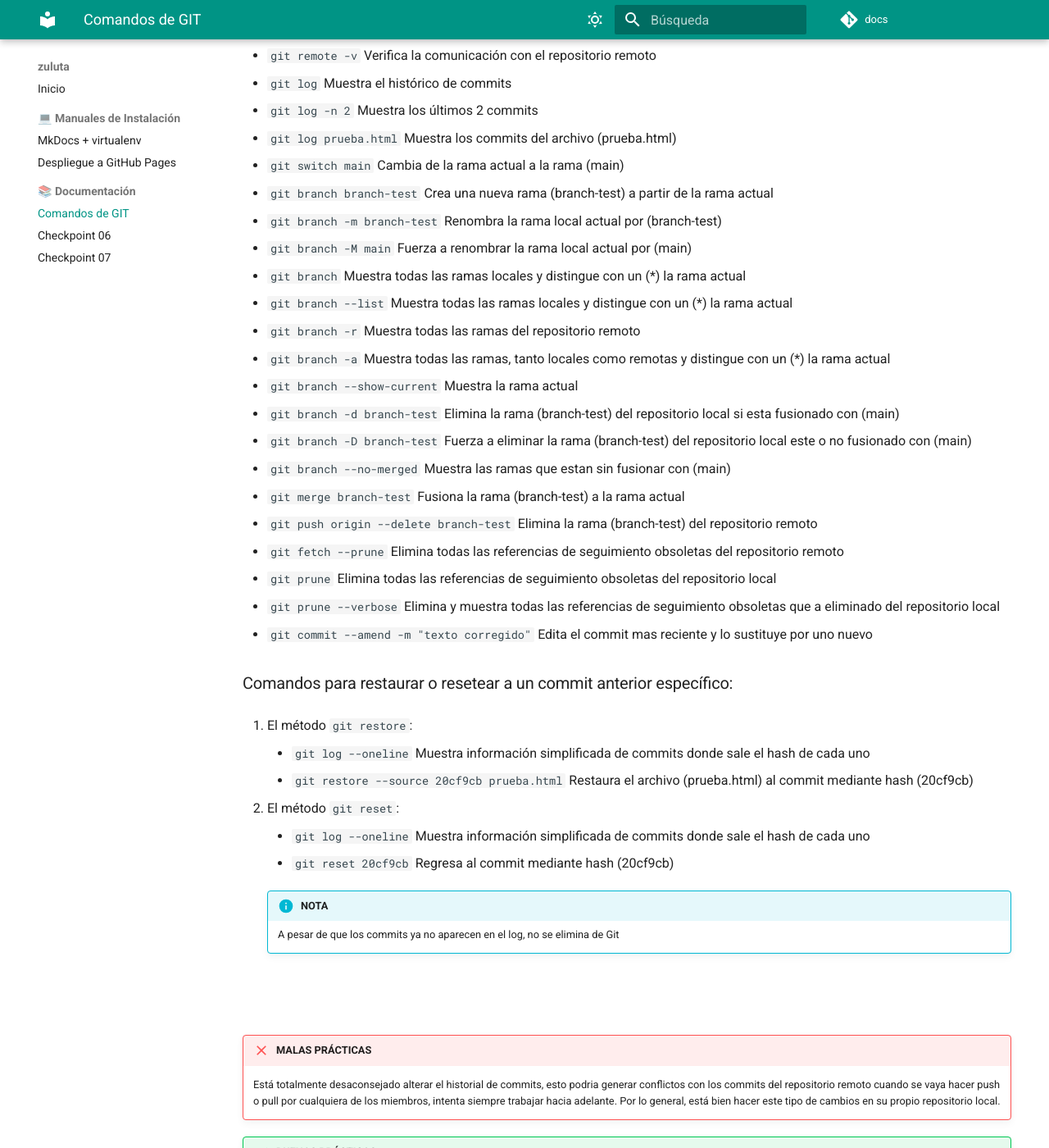
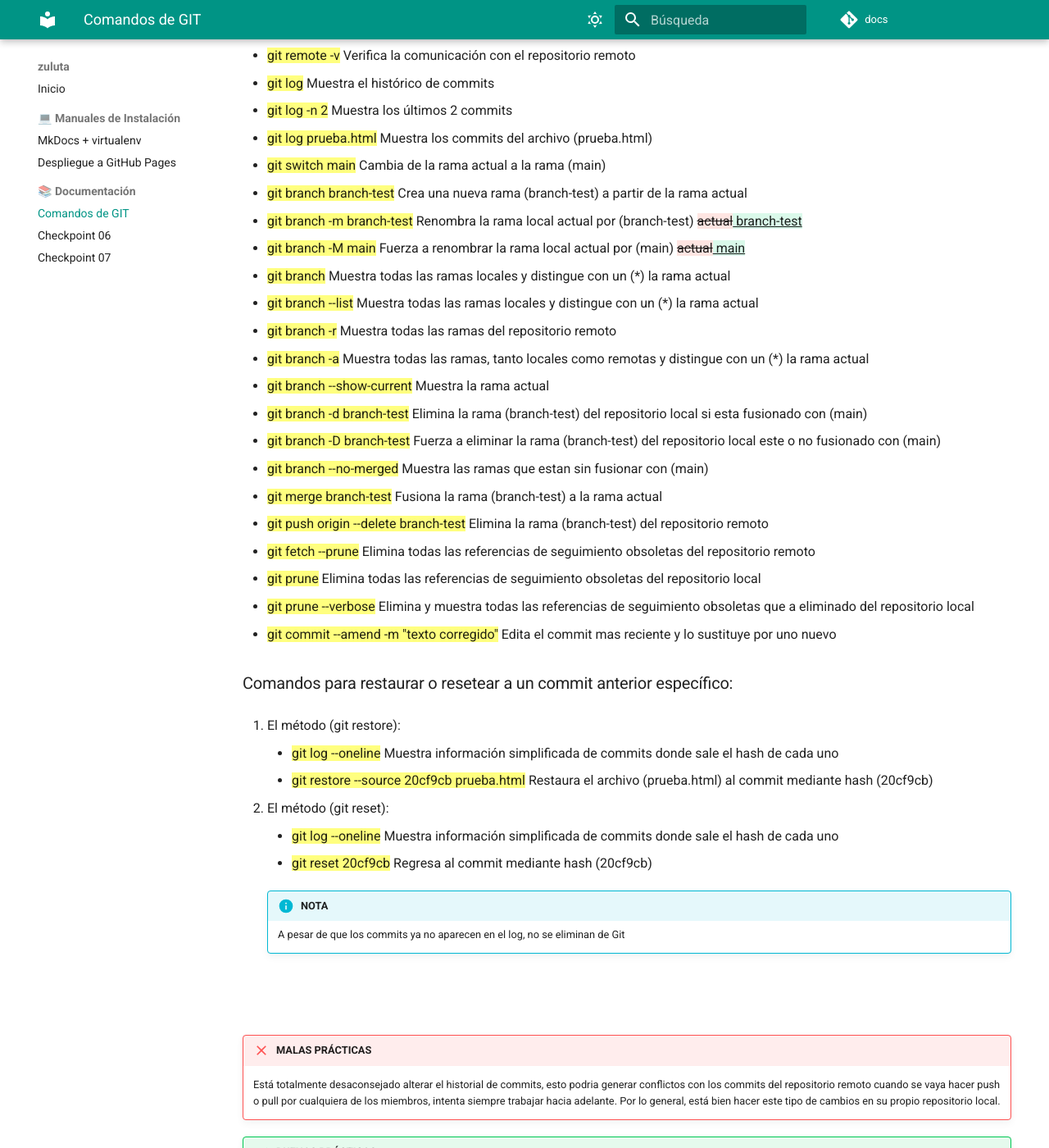
Before and after one commit to zuluta/docs, an MkDocs documentation site: the page built from docs/comandos_git.md, in a window 1280 px wide and 1400 px high, scrolled down 918 px. Shown: the whole window at 82% size. Built offline with MkDocs 1.6.1 and Material for MkDocs 9.7.7, drawn with Linux system fonts in a browser that asks for light colours; comment, search, counter and statistics services are not loaded; some of the changed text lies outside the part shown.

Commit message:
actualizar contenido

```diff
--- a/docs/comandos_git.md
+++ b/docs/comandos_git.md
@@ -8,68 +8,68 @@ hide:
 
 ### Comandos básicos para trabajar en localhost:
 
-  - `git init` Iniciar GIT
-  - `git add .` Agrega todos los archivos al GIT
-  - `git commit -m "primer commit"` Agrega un commit
+  - ==git init== Iniciar GIT
+  - ==git add .== Agrega todos los archivos al GIT
+  - ==git commit -m "primer commit"== Agrega un commit
 
 ### Comandos para sincrinizar por primera vez GIT con GitHub desde terminal de VSCode:
 
-  - `git init` Iniciar GIT
-  - `git config --global user.name "Your_Name"` Usuario de GitHub
-  - `git config --global user.email "you@example.com"` Email de GitHub
+  - ==git init== Iniciar GIT
+  - ==git config --global user.name "Your_Name"== Usuario de GitHub
+  - ==git config --global user.email "you@example.com"== Email de GitHub
 
 ### Comandos basicos para subir nuestro proyecto localhost al repositorio de GitHub:
 
-  - `git init` Iniciar GIT
-  - `git add .` Agrega todos los archivos al GIT
-  - `git commit -m "primer commit"` Agrega un commit
-  - `git branch -M main` Fuerza a renombrar la rama local actual por (main)
-  - `git remote add origin https://github.com/usuario/mi_repositorio.git` Asigna url del repositorio GitHub
-  - `git remote -v` Verifica la comunicación con el repositorio remoto
-  - `git status` Muestra el estado de los procesos GIT
-  - `git push -u origin main` Sube los archivos a la rama main de GitHub
+  - ==git init== Iniciar GIT
+  - ==git add .== Agrega todos los archivos al GIT
+  - ==git commit -m "primer commit"== Agrega un commit
+  - ==git branch -M main== Fuerza a renombrar la rama local actual por (main) {~~actual~> main~~}
+  - ==git remote add origin https://github.com/usuario/mi_repositorio.git== Asigna url del repositorio GitHub
+  - ==git remote -v== Verifica la comunicación con el repositorio remoto
+  - ==git status== Muestra el estado de los procesos GIT
+  - ==git push -u origin main== Sube los archivos a la rama main remoto de GitHub
 
 ### Comandos útiles:
 
-  - `git status` Muestra el estado de los procesos GIT
-  - `git add ejemplo.html` Agrega los archivos indibidualmente al GIT
-  - `git remote -v` Verifica la comunicación con el repositorio remoto
-  - `git log` Muestra el histórico de commits
-  - `git log -n 2` Muestra los últimos 2 commits
-  - `git log prueba.html` Muestra los commits del archivo (prueba.html)
-  - `git switch main` Cambia de la rama actual a la rama (main)
-  - `git branch branch-test` Crea una nueva rama (branch-test) a partir de la rama actual
-  - `git branch -m branch-test` Renombra la rama local actual por (branch-test)
-  - `git branch -M main` Fuerza a renombrar la rama local actual por (main)
-  - `git branch` Muestra todas las ramas locales y distingue con un (*) la rama actual
-  - `git branch --list` Muestra todas las ramas locales y distingue con un (*) la rama actual
-  - `git branch -r` Muestra todas las ramas del repositorio remoto
-  - `git branch -a` Muestra todas las ramas, tanto locales como remotas y distingue con un (*) la rama actual
-  - `git branch --show-current` Muestra la rama actual
-  - `git branch -d branch-test` Elimina la rama (branch-test) del repositorio local si esta fusionado con (main)
-  - `git branch -D branch-test` Fuerza a eliminar la rama (branch-test) del repositorio local este o no fusionado con (main)
-  - `git branch --no-merged` Muestra las ramas que estan sin fusionar con (main)
-  - `git merge branch-test` Fusiona la rama (branch-test) a la rama actual
-  - `git push origin --delete branch-test` Elimina la rama (branch-test) del repositorio remoto
-  - `git fetch --prune` Elimina todas las referencias de seguimiento obsoletas del repositorio remoto
-  - `git prune` Elimina todas las referencias de seguimiento obsoletas del repositorio local
-  - `git prune --verbose` Elimina y muestra todas las referencias de seguimiento obsoletas que a eliminado del repositorio local
-  - `git commit --amend -m "texto corregido"` Edita el commit mas reciente y lo sustituye por uno nuevo
+  - ==git status== Muestra el estado de los procesos GIT
+  - ==git add ejemplo.html== Agrega los archivos indibidualmente al GIT
+  - ==git remote -v== Verifica la comunicación con el repositorio remoto
+  - ==git log== Muestra el histórico de commits
+  - ==git log -n 2== Muestra los últimos 2 commits
+  - ==git log prueba.html== Muestra los commits del archivo (prueba.html)
+  - ==git switch main== Cambia de la rama actual a la rama (main)
+  - ==git branch branch-test== Crea una nueva rama (branch-test) a partir de la rama actual
+  - ==git branch -m branch-test== Renombra la rama local actual por (branch-test) {~~actual~> branch-test~~}
+  - ==git branch -M main== Fuerza a renombrar la rama local actual por (main) {~~actual~> main~~}
+  - ==git branch== Muestra todas las ramas locales y distingue con un (*) la rama actual
+  - ==git branch --list== Muestra todas las ramas locales y distingue con un (*) la rama actual
+  - ==git branch -r== Muestra todas las ramas del repositorio remoto
+  - ==git branch -a== Muestra todas las ramas, tanto locales como remotas y distingue con un (*) la rama actual
+  - ==git branch --show-current== Muestra la rama actual
+  - ==git branch -d branch-test== Elimina la rama (branch-test) del repositorio local si esta fusionado con (main)
+  - ==git branch -D branch-test== Fuerza a eliminar la rama (branch-test) del repositorio local este o no fusionado con (main)
+  - ==git branch --no-merged== Muestra las ramas que estan sin fusionar con (main)
+  - ==git merge branch-test== Fusiona la rama (branch-test) a la rama actual
+  - ==git push origin --delete branch-test== Elimina la rama (branch-test) del repositorio remoto
+  - ==git fetch --prune== Elimina todas las referencias de seguimiento obsoletas del repositorio remoto
+  - ==git prune== Elimina todas las referencias de seguimiento obsoletas del repositorio local
+  - ==git prune --verbose== Elimina y muestra todas las referencias de seguimiento obsoletas que a eliminado del repositorio local
+  - ==git commit --amend -m "texto corregido"== Edita el commit mas reciente y lo sustituye por uno nuevo
 
 ### Comandos para restaurar o resetear a un commit anterior específico:
 
-  1. El método `git restore`:
+  1. El método (git restore):
 
-    - `git log --oneline` Muestra información simplificada de commits donde sale el hash de cada uno
-    - `git restore --source 20cf9cb prueba.html` Restaura el archivo (prueba.html) al commit mediante hash (20cf9cb)
+    - ==git log --oneline== Muestra información simplificada de commits donde sale el hash de cada uno
+    - ==git restore --source 20cf9cb prueba.html== Restaura el archivo (prueba.html) al commit mediante hash (20cf9cb)
 
-  2. El método `git reset`:
+  2. El método (git reset):
 
-    - `git log --oneline` Muestra información simplificada de commits donde sale el hash de cada uno
-    - `git reset 20cf9cb` Regresa al commit mediante hash (20cf9cb)
+    - ==git log --oneline== Muestra información simplificada de commits donde sale el hash de cada uno
+    - ==git reset 20cf9cb== Regresa al commit mediante hash (20cf9cb)
 
     !!! info "NOTA"
-        A pesar de que los commits ya no aparecen en el log, no se elimina de Git
+        A pesar de que los commits ya no aparecen en el log, no se eliminan de Git
 <br>
 <br>
 
@@ -83,6 +83,4 @@ hide:
       2. Ejemplo commit: `add a new search feature`
       3. Ejemplo commit: `change the default system color`
       4. Ejemplo commit: `fix a problem with the topbar`
-
 <br>
-<br>
--- a/mkdocs.yml
+++ b/mkdocs.yml
@@ -73,5 +73,12 @@ markdown_extensions:
   - pymdownx.details
   - pymdownx.superfences
 
+  # extension para el resaltado de texto
+  - pymdownx.critic
+  - pymdownx.caret
+  - pymdownx.keys
+  - pymdownx.mark
+  - pymdownx.tilde
+
 copyright:
   Copyright &copy; 2025 <a href="https://github.com/zuluta"  target="_blank" rel="noopener">zuluta</a>
```
Also changed, not shown: docs/gh_deploy.md (+40 -36 lines), site/comandos_git/index.html, site/gh_deploy/index.html, site/search/search_index.json, site/sitemap.xml, 1 other file.
